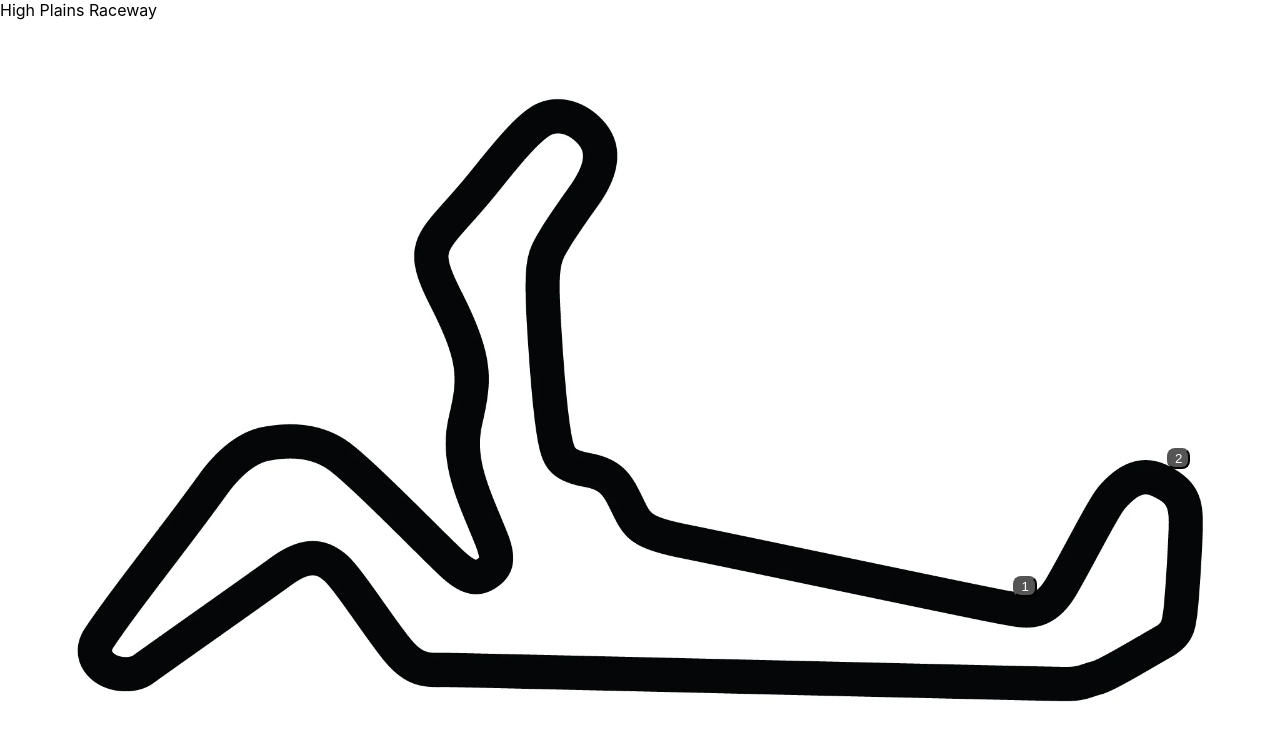
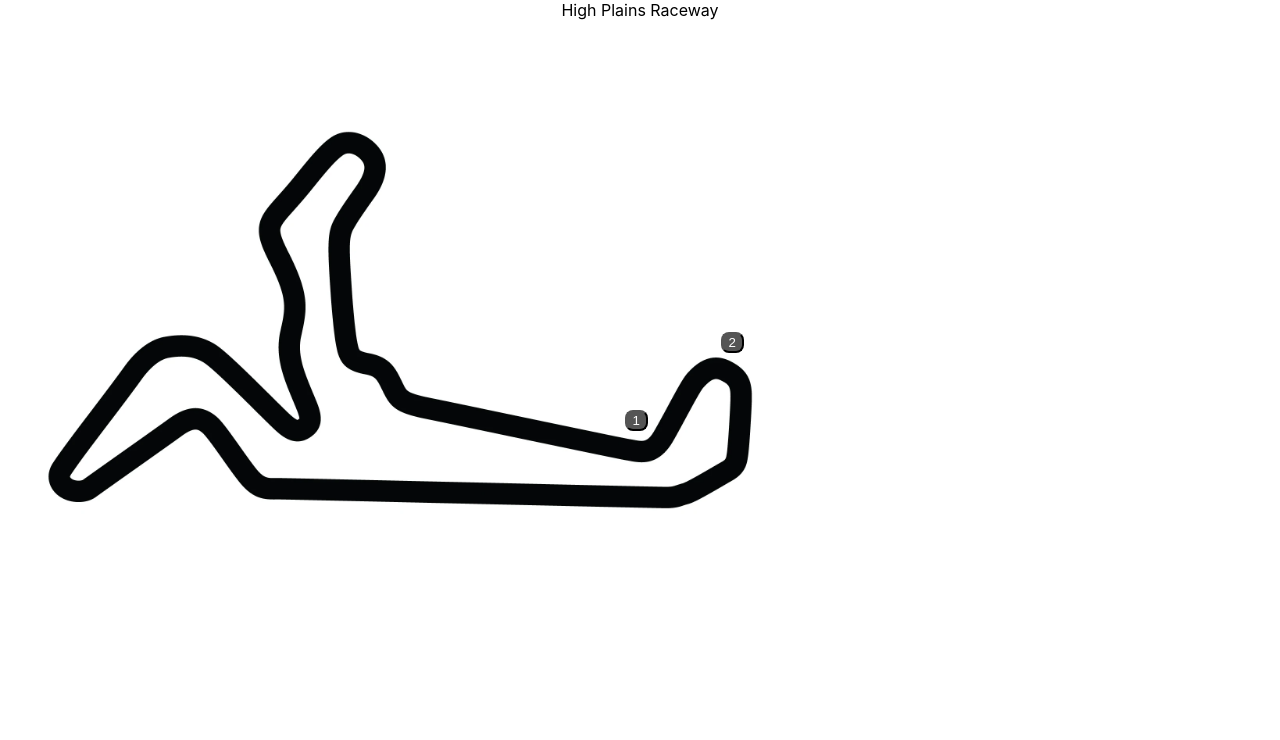
Before and after one commit to DLTarasi/track-notes, a React (Create React App) app: page / in a window 1280 px wide. Shown: the top 740 px of the page. Built offline with nearby package versions, Linux system fonts and the light colour scheme.

Commit message:
move track map into container div

```diff
--- a/src/App/App.js
+++ b/src/App/App.js
@@ -11,21 +11,29 @@ function App() {
   const onClick2 = () => setshowNote2(!showNote2)
 
   return (
+    <div>
+      <header style={{textAlign: 'center'}}>High Plains Raceway</header>
+      <div style={{
+        height: '600px',
+        width: '800px',
+        position: 'relative'
+      }}>
       <div style={{
       backgroundImage: "url(" + hpr + ")",
       backgroundPosition: 'center',
       backgroundSize: 'cover',
       backgroundRepeat: 'no-repeat',
-      width: '100vw',
-      height: '100vh',
-      backgroundAttachment: 'fixed',
+      width: '100%',
+      height: '100%',
+      position: 'relative'
     }}>
-    <header>High Plains Raceway</header>
-    {< CornerButton top={'72%'} right={'19%'} cornerNumber={'1'} onClick={onClick1} />}
-    {< CornerButton top={'56%'} right={'7%'} cornerNumber={'2'} onClick={onClick2} />}
+    </div>
+    {< CornerButton top={'65%'} right={'19%'} cornerNumber={'1'} onClick={onClick1} />}
+    {< CornerButton top={'52%'} right={'7%'} cornerNumber={'2'} onClick={onClick2} />}
+    </div>
     { showNote1 ? < Note number = '1' /> : null}
     { showNote2 ? < Note number = '2' /> : null}
-      </div>
+  </div>
   );
 }
 
--- a/src/CornerButton/CornerButton.js
+++ b/src/CornerButton/CornerButton.js
@@ -1,5 +1,5 @@
 const CornerButton = ({cornerNumber, top, right, onClick}) => {
-    return (<button style={{position: 'fixed', top: top, right: right, backgroundColor: '#555555', color: 'white', borderRadius: '8px'}} onClick={onClick}>{cornerNumber}</button>)
+    return (<button style={{position: 'absolute', top: top, right: right, backgroundColor: '#555555', color: 'white', borderRadius: '8px'}} onClick={onClick}>{cornerNumber}</button>)
 }
 
 export default CornerButton
```
